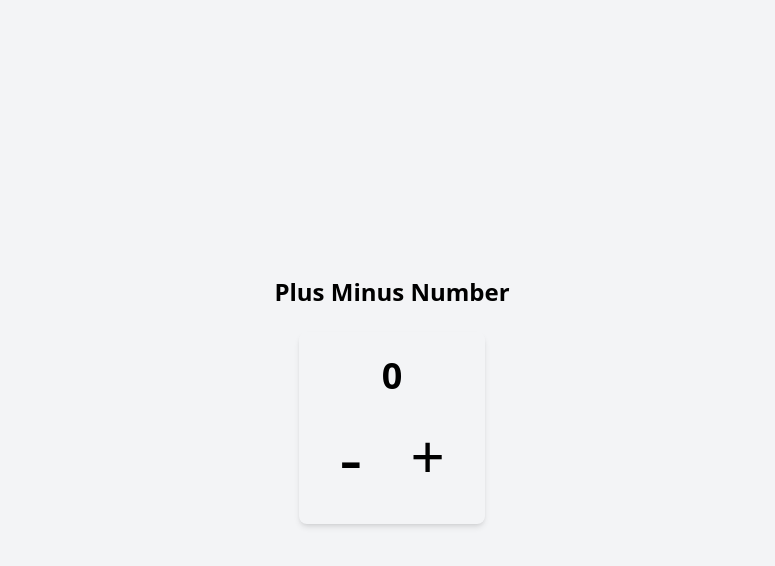
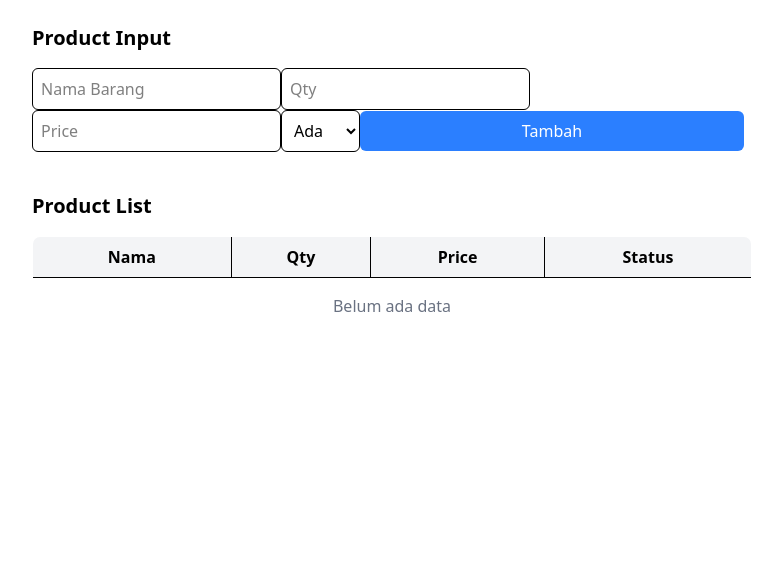
Before and after one commit to Albaihaqi354/koda-b5-react, a React (Vite) app: page / in a window 1280 px wide. Shown: the top 566 px of the page, without its empty margins (248-1023 px from the left). Built offline with nearby package versions, Linux system fonts and the light colour scheme.

Commit message:
feat[minitask 2]: add feature form input and table

```diff
--- a/index.html
+++ b/index.html
@@ -5,7 +5,7 @@
     <link rel="icon" type="image/svg+xml" href="/vite.svg" />
     <meta name="viewport" content="width=device-width, initial-scale=1.0" />
     <title>koda-5-react</title>
-    <link rel="stylesheet" href="src/index.css">
+    <link rel="stylesheet" href="src/styles/globals.css">
   </head>
   <body>
     <div id="root"></div>
--- a/src/Counter.jsx
+++ b/src/Counter.jsx
@@ -13,7 +13,7 @@ export default function Counter() {
 
   return (
     <div className="flex flex-col items-center justify-center min-h-screen bg-gray-100">
-      <h1 className="text-2xl font-semibold mb-6">Plus Minus Number</h1>
+      <h1 className="text-2xl font-semibold mb-6">Plus Minus Number </h1>
 
       <div className="p-6 rounded-lg shadow-md flex flex-col items-center gap-4">
         <p className="text-4xl font-bold">{count}</p>
--- /dev/null
+++ b/src/components/Form.jsx
@@ -0,0 +1,71 @@
+import React, { useState } from "react";
+
+function Form({ onAddProduct }) {
+  const [name, setName] = useState("");
+  const [qty, setQty] = useState("");
+  const [price, setPrice] = useState("");
+  const [status, setStatus] = useState("Ada");
+
+  const handleSubmit = (e) => {
+    e.preventDefault();
+
+    const newProduct = { name, qty, price, status };
+    onAddProduct(newProduct);
+
+    setName("");
+    setQty("");
+    setPrice("");
+    setStatus("Ada");
+  };
+
+  return (
+    <form
+      onSubmit={handleSubmit}
+    >
+      <input
+        type="text"
+        placeholder="Nama Barang"
+        value={name}
+        onChange={(e) => setName(e.target.value)}
+        required
+        className="border p-2 rounded-md"
+      />
+
+      <input
+        type="number"
+        placeholder="Qty"
+        value={qty}
+        onChange={(e) => setQty(e.target.value)}
+        required
+        className="border p-2 rounded-md"
+      />
+
+      <input
+        type="number"
+        placeholder="Price"
+        value={price}
+        onChange={(e) => setPrice(e.target.value)}
+        required
+        className="border p-2 rounded-md"
+      />
+
+      <select
+        value={status}
+        onChange={(e) => setStatus(e.target.value)}
+        className="border p-2 rounded-md"
+      >
+        <option value="Ada">Ada</option>
+        <option value="Tidak">Tidak</option>
+      </select>
+
+      <button
+        type="submit"
+        className= "bg-blue-500 text-white py-2 rounded-md w-96 cursor-pointer"
+      >
+        Tambah
+      </button>
+    </form>
+  );
+}
+
+export default Form;
--- /dev/null
+++ b/src/components/Table.jsx
@@ -0,0 +1,45 @@
+import React from "react";
+
+function Table({ products }) {
+  return (
+    <div className="overflow-x-auto">
+      <table className="w-full border border-gray-300 rounded-lg overflow-hidden">
+        <thead className="bg-gray-100">
+          <tr>
+            <th className="border p-2">Nama</th>
+            <th className="border p-2">Qty</th>
+            <th className="border p-2">Price</th>
+            <th className="border p-2">Status</th>
+          </tr>
+        </thead>
+
+        <tbody>
+          {products.length === 0 ? (
+            <tr>
+              <td
+                colSpan="4"
+                className="text-center p-4 text-gray-500"
+              >
+                Belum ada data
+              </td>
+            </tr>
+          ) : (
+            products.map((item, index) => (
+              <tr
+                key={index}
+                className="odd:bg-white even:bg-gray-50"
+              >
+                <td className="border p-2">{item.name}</td>
+                <td className="border p-2">{item.qty}</td>
+                <td className="border p-2">Rp {item.price}</td>
+                <td className="border p-2"> {item.status}</td>
+              </tr>
+            ))
+          )}
+        </tbody>
+      </table>
+    </div>
+  );
+}
+
+export default Table;
--- a/src/main.jsx
+++ b/src/main.jsx
@@ -2,10 +2,11 @@ import { StrictMode } from 'react'
 import { createRoot } from 'react-dom/client'
 // import './index.css'
 // import App from './App.jsx'
-import Counter from './Counter.jsx'
+// import Counter from './Counter.jsx'
+import Product from './pages/Product.jsx'
 
 createRoot(document.getElementById('root')).render(
   <StrictMode>
-    <Counter />
+    <Product />
   </StrictMode>,
 )
--- /dev/null
+++ b/src/pages/Product.jsx
@@ -0,0 +1,23 @@
+import React, { useState } from "react";
+import Table from "../components/Table.jsx";
+import Form from "../components/Form.jsx";
+
+function Product() {
+  const [products, setProducts] = useState([]);
+
+  const addProduct = (product) => {
+    setProducts([...products, product]);
+  };
+
+  return (
+    <div className="p-6 max-w-3xl mx-auto">
+      <h2 className="text-xl font-bold mb-4">Product Input</h2>
+      <Form onAddProduct={addProduct} />
+
+      <h2 className="text-xl font-bold mt-10 mb-4">Product List</h2>
+      <Table products={products} />
+    </div>
+  );
+}
+
+export default Product;
--- /dev/null
+++ b/src/styles/globals.css
@@ -0,0 +1 @@
+@import "tailwindcss";
```
Also changed, not shown: src/App.jsx (+0 -35 lines).
